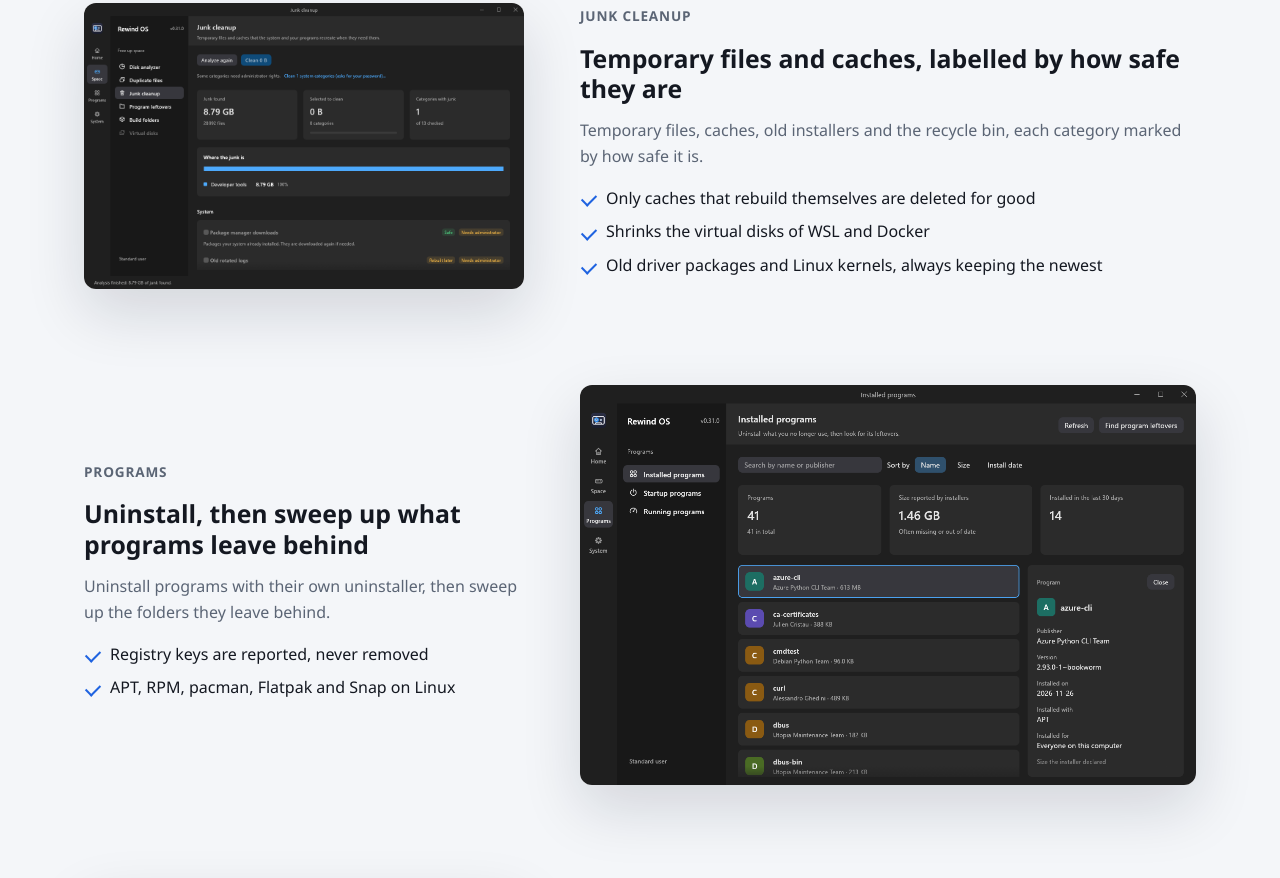
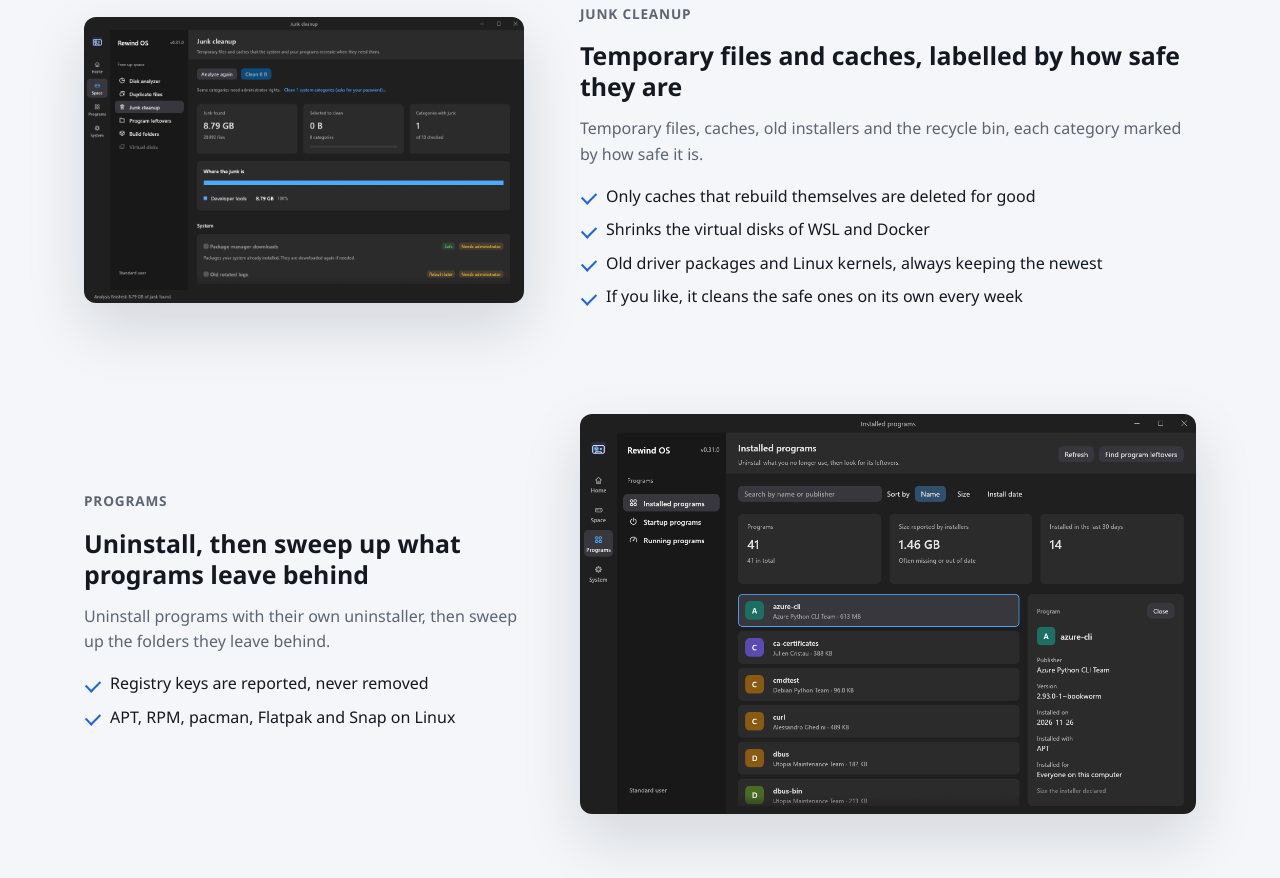
Before and after one commit to rewind-os/rewind-os.github.io, a plain HTML site: page index.html in a window 1280 px wide. Shown: the part 2296-3174 px from the top of the page. Drawn offline with Linux system fonts and the light colour scheme; no server answers.

Commit message:
Scheduled cleanup, and the terminal interface with the same features

```diff
--- a/assets/js/main.js
+++ b/assets/js/main.js
@@ -32,6 +32,7 @@
     "f2.l2": "Solo se borran del todo las cachés que se regeneran solas",
     "f2.l3": "Encoge los discos virtuales de WSL y Docker",
     "f2.l5": "Paquetes de drivers y kernels de Linux antiguos, conservando siempre el más nuevo",
+    "f2.l6": "Si quieres, limpia las seguras por su cuenta cada semana",
     "f3.tag": "Programas",
     "f3.title": "Desinstala y recoge lo que los programas dejan atrás",
     "f3.body": "Desinstala programas con su propio desinstalador y luego recoge las carpetas que dejan atrás.",
@@ -65,7 +66,7 @@
     "tui.title": "La interfaz de terminal",
     "tui.body": "Aquí en la vista de disco: carpetas por tamaño, Intro abre una, <kbd>f</kbd> muestra los archivos más grandes, <kbd>1</kbd>–<kbd>0</kbd> o un clic cambian de vista.",
     "cli.title": "Todo lo que hace la app, desde la línea de comandos",
-    "cli.body": "Cada función es también un comando que puedes automatizar con <code>rewind-os-cli</code>. <code>rewind-os-cli mcp</code> deja que los asistentes de IA usen las mismas herramientas, solo lectura por defecto, y <code>rewind-os-cli tui</code> abre vistas a pantalla completa para servidores y SSH.",
+    "cli.body": "Cada función es también un comando que puedes automatizar con <code>rewind-os-cli</code>. <code>rewind-os-cli mcp</code> deja que los asistentes de IA usen las mismas herramientas, solo lectura por defecto, y <code>rewind-os-cli tui</code> abre las mismas funciones a pantalla completa, para servidores y SSH.",
     "dl.title": "Descargar",
     "dl.lead": "Gratis, sin cuenta y sin anuncios. Comprueba tu descarga con",
     "dl.win": "Windows 10 y 11, x64 y ARM64: el instalador MSI o un zip portable.",
--- a/index.html
+++ b/index.html
@@ -88,6 +88,7 @@
               <li data-i18n="f2.l2">Only caches that rebuild themselves are deleted for good</li>
               <li data-i18n="f2.l3">Shrinks the virtual disks of WSL and Docker</li>
               <li data-i18n="f2.l5">Old driver packages and Linux kernels, always keeping the newest</li>
+              <li data-i18n="f2.l6">If you like, it cleans the safe ones on its own every week</li>
             </ul>
           </div>
           <figure class="shot"><img src="assets/img/cleanup.png?v=0.31.0" width="1200" height="780" loading="lazy" alt="Junk cleanup: junk found, selected to clean, and where the junk is as a stacked bar" data-i18n-alt="alt.cleanup"></figure>
@@ -164,7 +165,7 @@
       <div class="wrap cli-inner">
         <div class="text">
           <h2 class="section-title" data-i18n="cli.title">Everything the app does, from the command line</h2>
-          <p data-i18n="cli.body">Every feature is also a command you can script with <code>rewind-os-cli</code>. <code>rewind-os-cli mcp</code> lets AI assistants use the same tools, read-only by default, and <code>rewind-os-cli tui</code> opens full-screen views for servers and SSH.</p>
+          <p data-i18n="cli.body">Every feature is also a command you can script with <code>rewind-os-cli</code>. <code>rewind-os-cli mcp</code> lets AI assistants use the same tools, read-only by default, and <code>rewind-os-cli tui</code> opens the same features full screen, for servers and SSH.</p>
         </div>
         <pre class="terminal" aria-label="Command line examples"><code><span class="c"># what is worth doing on this computer</span>
 <span class="p">$</span> rewind-os-cli recommend
```
